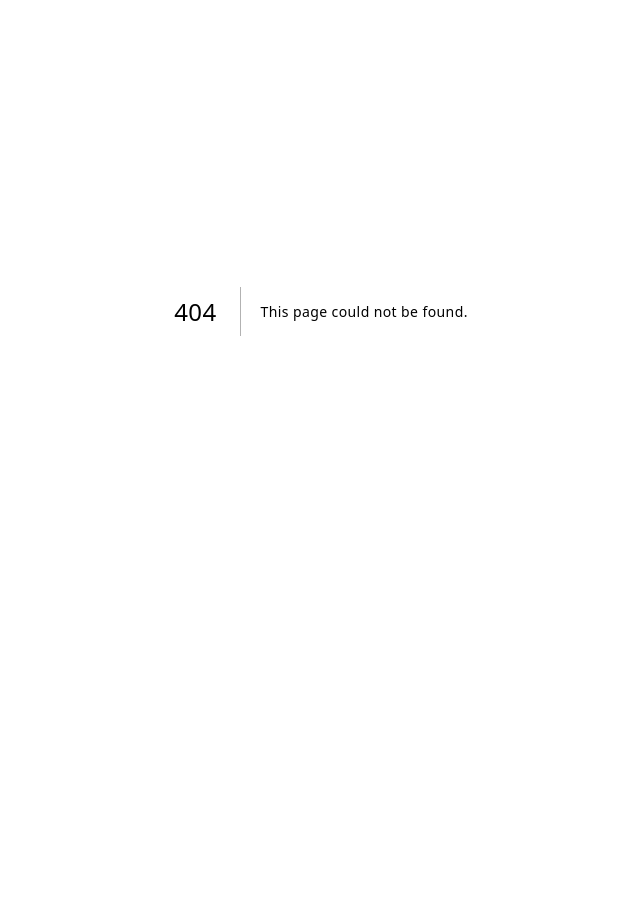
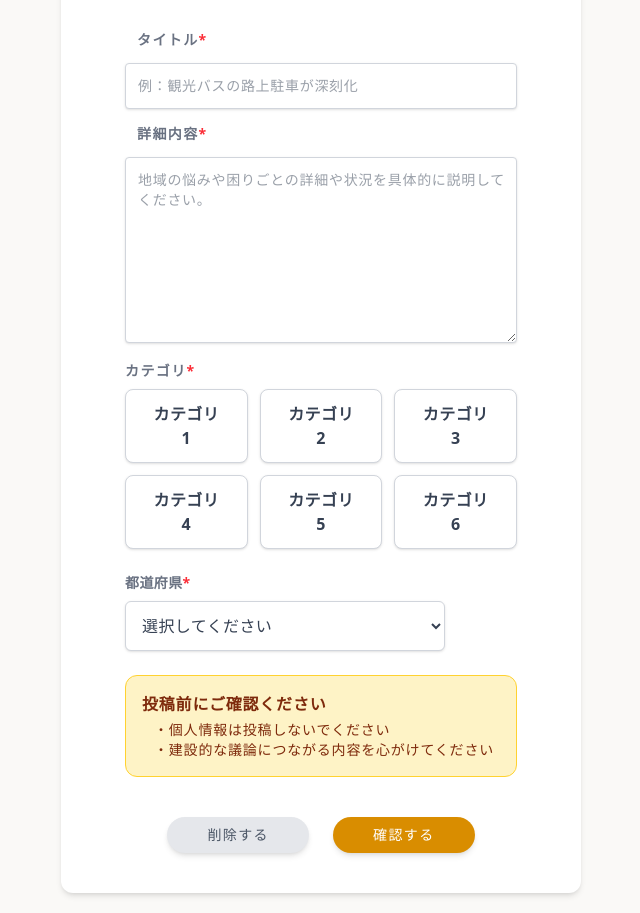
Before and after one commit to pin863/nayamie, a Next.js app: page /posts/1/edit in a window 1280 px wide. Before the commit this address had no page. Shown: the part 153-1066 px from the top of the page, without its empty margins (319-959 px from the left). Before the commit the page ends 864 px from the top, so only its background shows below. Built offline with nearby package versions, Linux system fonts and the light colour scheme.

Commit message:
CSS修正

```diff
--- a/app/components/CategorySelector.tsx
+++ b/app/components/CategorySelector.tsx
@@ -33,7 +33,7 @@ export default function CategorySelector() {
               onClick={() => setSelected(cat)}
               className={`px-6 py-3 rounded-lg font-bold transition-colors w-full border border-gray-300 shadow-sm
                 ${isActive ? "bg-primary text-white" : "bg-white text-gray-700"}
-                hover:opacity-75`}
+                hover:opacity-75 hover:cursor-pointer`}
             >
               {cat}
             </button>
--- a/app/components/PostComponent.tsx
+++ b/app/components/PostComponent.tsx
@@ -21,6 +21,8 @@ export default function PostComponent({
   // contentが50文字以上なら省略する
   const displayContent = truncateContent(content, 50, truncate);
 
+  const postId = 30;
+
   return (
     <div className="bg-white border border-gray-300 shadow-md p-6 rounded-2xl text-gray-700 space-y-3">
       <div className="flex justify-between items-center">
@@ -41,7 +43,7 @@ export default function PostComponent({
 
         {/* 編集ボタン */}
         {isOwner && (
-          <Link href="/edit">
+          <Link href={`/posts/${postId}/edit`}>
             <Button size="sm" shape="square" variant="gray">
               編集
             </Button>
--- a/app/components/PrefectureSelect.tsx
+++ b/app/components/PrefectureSelect.tsx
@@ -68,7 +68,7 @@ export default function PrefectureSelect() {
         id="prefecture"
         value={selected}
         onChange={(e) => setSelected(e.target.value)}
-        className="w-full py-3 px-3 rounded-md border border-gray-300 bg-white text-gray-700 shadow-sm focus:outline-none focus:ring-2 focus:ring-blue-300 focus:border-blue-500"
+        className="w-full py-3 px-3 rounded-md border border-gray-300 bg-white text-gray-700 shadow-sm hover:cursor-pointer focus:outline-none focus:ring-2 focus:ring-blue-300 focus:border-blue-500"
       >
         <option value="">選択してください</option>
         {prefectures.map((pref) => (
--- a/app/globals.css
+++ b/app/globals.css
@@ -5,3 +5,14 @@
   --color-secondary: #1b3f8c;
   --color-basecolor: #faf9f7;
 }
+h1,
+h2,
+h3,
+h4,
+p,
+li,
+span,
+label,
+button {
+  caret-color: transparent;
+}
--- /dev/null
+++ b/app/posts/[id]/edit/page.tsx
@@ -0,0 +1,75 @@
+"use client";
+
+import Link from "next/link";
+import FormInput from "../../../components/FormInput";
+import Button from "../../../components/Button";
+import CategorySelector from "../../../components/CategorySelector";
+import PrefectureSelect from "@/app/components/PrefectureSelect";
+
+export default function page() {
+  const inputs = [
+    {
+      label: "タイトル",
+      placeholder: "例：観光バスの路上駐車が深刻化",
+      labelShow: true,
+      postScreen: true,
+    },
+    {
+      label: "詳細内容",
+      placeholder:
+        "地域の悩みや困りごとの詳細や状況を具体的に説明してください。",
+      labelShow: true,
+      as: "textarea" as const,
+      postScreen: true,
+    },
+  ];
+  const postId = 30;
+
+  return (
+    <>
+      <main className="flex justify-center">
+        <div className="px-16 py-10 space-y-6 w-1/2 my-5 bg-white shadow-md rounded-xl">
+          <h3 className="text-2xl font-bold tracking-wider text-center text-gray-600">
+            投稿編集画面
+          </h3>
+          <div className="text-left">
+            {/* タイトルと詳細内容入力エリア */}
+            {inputs.map((input) => (
+              <FormInput
+                key={input.label}
+                label={input.label}
+                labelShow={input.labelShow}
+                placeholder={input.placeholder}
+                as={input.as}
+                postScreen={input.postScreen}
+              />
+            ))}
+          </div>
+          {/* カテゴリ選択 */}
+          <CategorySelector />
+          {/* 都道府県選択 */}
+          <PrefectureSelect />
+          <div className="bg-amber-100 rounded-xl p-4 border border-amber-300 text-orange-900 tracking-wider">
+            <p className="font-bold pb-1">投稿前にご確認ください</p>
+            <ul className="pl-3 text-sm">
+              <li>・個人情報は投稿しないでください</li>
+              <li>・建設的な議論につながる内容を心がけてください</li>
+            </ul>
+          </div>
+          <div className="text-center space-x-6 mt-10">
+            <Link href="/posts/delete">
+              <Button variant="gray" size="sm">
+                削除する
+              </Button>
+            </Link>
+            <Link href={`/posts/${postId}/edit/confirm`}>
+              <Button variant="primary" size="sm">
+                確認する
+              </Button>
+            </Link>
+          </div>
+        </div>
+      </main>
+    </>
+  );
+}
--- a/app/utils/getCategoryStyle.ts
+++ b/app/utils/getCategoryStyle.ts
@@ -1,15 +1,15 @@
 export function getCategoryStyle(category: string) {
   switch (category) {
     case "ごみ問題":
-      return { backgroundColor: "#FEF3C7", color: "#78350F" };
+      return { backgroundColor: "#FFF7D7", color: "#78350F" };
     case "騒音":
-      return { backgroundColor: "#FECACA", color: "#7F1D1D" };
+      return { backgroundColor: "#FFE5E3", color: "#7F1D1D" };
     case "外国人":
-      return { backgroundColor: "#BFDBFE", color: "#1E40AF" };
+      return { backgroundColor: "#DCF0F9", color: "#1E40AF" };
     case "自然・環境":
-      return { backgroundColor: "#BBF7D0", color: "#166534" };
+      return { backgroundColor: "#E9FFE3", color: "#166534" };
     case "子育て":
-      return { backgroundColor: "#FBCFE8", color: "#831843" };
+      return { backgroundColor: "#FFE5FE", color: "#831843" };
     case "その他":
     default:
       return { backgroundColor: "#E5E7EB", color: "#374151" };
```
